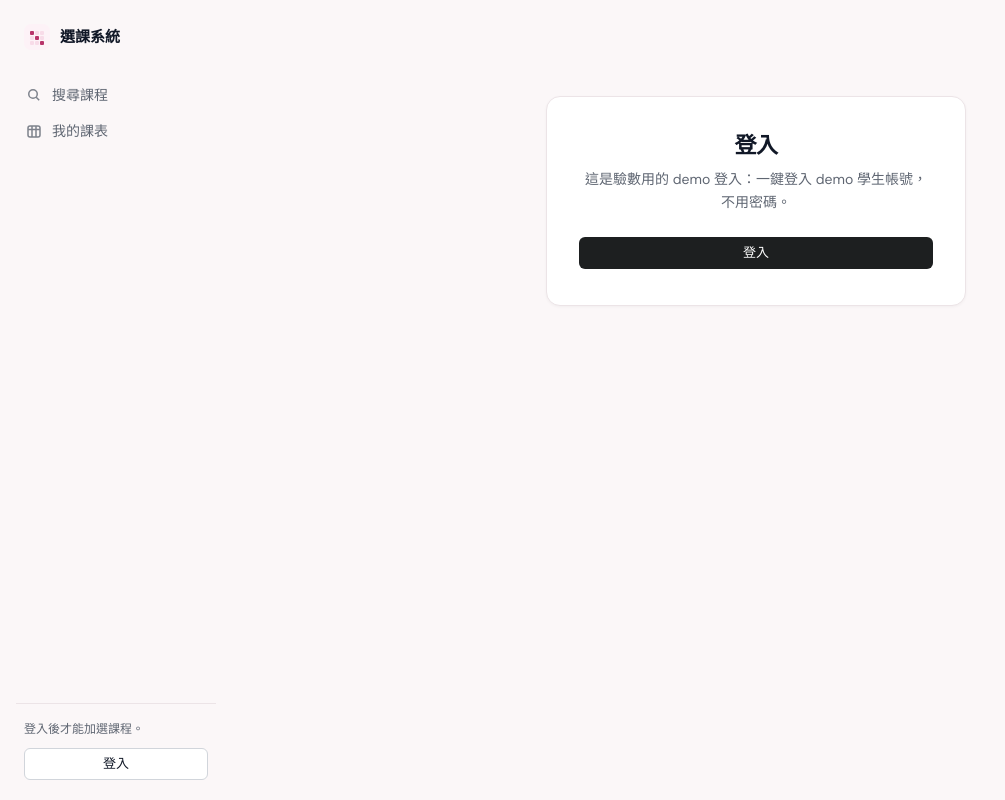
After one commit to lucashsu95/course_select, a Django app: page /login/ in a window 1280 px wide. The commit adds this page. Shown: the whole page, without its empty margins (0-1005 px from the left). Run offline with Django 5.2, Linux system fonts and the light colour scheme.

Commit message:
feat: 改用 demo 一鍵登入取代 Google OAuth（驗數用）
1. 新增 demo_login view 與 /login/ 路由，POST 一鍵登入 demo 學生（無密碼），回跳 next 限本站
2. 新增 login.html 登入頁與 .login-card 樣式
3. settings 移除 allauth 的 app、middleware、認證 backend 與 Google provider 設定；LOGIN_URL 改 /login/
4. 登出改掛 Django 內建 LogoutView（POST-only）於 /logout/
5. 側欄、詳情頁的登入與登出按鈕改指 demo_login 與 logout
6. 測試斷言同步：google_login→demo_login、未登入回跳 /accounts/google/login/→/login/

Google OAuth 版本保留在 feat/google-oauth 分支，要還原從該分支帶回。

```diff
--- a/config/urls.py
+++ b/config/urls.py
@@ -1,8 +1,10 @@
 from django.contrib import admin
+from django.contrib.auth import views as auth_views
 from django.urls import include, path
 
 urlpatterns = [
     path("admin/", admin.site.urls),
-    path("accounts/", include("allauth.urls")),
+    # 登出改用 Django 內建（POST-only）；Google OAuth 在 feat/google-oauth 分支
+    path("logout/", auth_views.LogoutView.as_view(), name="logout"),
     path("", include("courses.urls")),
 ]
--- a/courses/static/courses/app.css
+++ b/courses/static/courses/app.css
@@ -524,3 +524,9 @@ h2 { font-size: var(--fs-section); font-weight: 600; }
 /* 先修課程標示 */
 .c-prereq { color: var(--muted); }
 .prereq-missing { color: var(--negative); }
+
+/* 登入頁（demo 一鍵登入） */
+.login-card { max-width: 420px; margin: 8vh auto 0; padding: 36px 32px; border: 1px solid var(--border); border-radius: 14px; background: var(--surface); text-align: center; box-shadow: 0 1px 3px rgb(0 0 0 / 0.04); }
+.login-card h1 { font-size: 22px; margin-bottom: 10px; }
+.login-card .login-note { color: var(--muted); font-size: 14px; line-height: 1.6; margin-bottom: 24px; }
+.login-card .login-btn { width: 100%; }
--- a/courses/templates/courses/_nav.html
+++ b/courses/templates/courses/_nav.html
@@ -27,10 +27,11 @@
         <span class="who-meta">已登入</span>
       </span>
     </div>
-    <form method="post" action="{% url 'account_logout' %}" class="inline-form">{% csrf_token %}
+    <form method="post" action="{% url 'logout' %}" class="inline-form">{% csrf_token %}
       <button class="btn btn-secondary">登出</button></form>
   {% else %}
     <p class="who-meta">登入後才能加選課程。</p>
-    <a class="btn btn-secondary" href="{% url 'google_login' %}">以 Google 登入</a>
+    <form method="post" action="{% url 'demo_login' %}" class="inline-form">{% csrf_token %}
+      <button class="btn btn-secondary">登入</button></form>
   {% endif %}
 </div>
--- a/courses/templates/courses/detail.html
+++ b/courses/templates/courses/detail.html
@@ -8,7 +8,7 @@
   </div>
   <div class="action">
     {% if not user.is_authenticated %}
-      <p class="login-hint">登入後才能加選 · <a href="{% url 'google_login' %}">以 Google 登入</a></p>
+      <p class="login-hint">登入後才能加選 · <a href="{% url 'demo_login' %}">登入</a></p>
     {% endif %}
     {% if user.is_authenticated and is_teacher %}<a class="btn btn-secondary" href="{% url 'course_roster' course.pk %}">選課名單</a>{% endif %}
   </div>
--- /dev/null
+++ b/courses/templates/courses/login.html
@@ -0,0 +1,12 @@
+{% extends "courses/base.html" %}
+{% block title %}登入{% endblock %}
+{% block content %}
+<section class="login-card">
+  <h1>登入</h1>
+  <p class="login-note">這是驗數用的 demo 登入：一鍵登入 demo 學生帳號，不用密碼。</p>
+  <form method="post">{% csrf_token %}
+    <input type="hidden" name="next" value="{{ request.GET.next|default:'' }}">
+    <button type="submit" class="btn btn-primary login-btn">登入</button>
+  </form>
+</section>
+{% endblock %}
--- a/courses/urls.py
+++ b/courses/urls.py
@@ -2,6 +2,7 @@ from django.urls import path
 from . import views
 
 urlpatterns = [
+    path("login/", views.demo_login, name="demo_login"),
     path("", views.course_list, name="course_list"),
     path("course/<int:pk>/", views.course_detail, name="course_detail"),
     path("section/<int:pk>/enroll/", views.enroll, name="enroll"),
--- a/courses/views.py
+++ b/courses/views.py
@@ -1,6 +1,8 @@
 from django.conf import settings
 from django.contrib import messages
+from django.contrib.auth import login as auth_login
 from django.contrib.auth.decorators import login_required
+from django.contrib.auth.models import User
 from django.db.models import Count, Q
 from django.shortcuts import get_object_or_404, redirect, render
 from django.utils.http import url_has_allowed_host_and_scheme
@@ -34,6 +36,22 @@ def _window_context(term):
     else:
         text = "加選中"
     return {"state": state, "text": text}
+
+
+def demo_login(request):
+    """寫死登入（老師驗數用）：一鍵登入 demo 學生，不用密碼。
+
+    GET 顯示登入頁；POST 直接登入後回 next（只收本站網址）。
+    Google OAuth 版本在 feat/google-oauth 分支。
+    """
+    if request.method == "POST":
+        user = User.objects.filter(username="demo").first()
+        if user is not None:
+            auth_login(request, user)
+        return _redirect_next(request, "course_list")
+    if request.user.is_authenticated:
+        return redirect("course_list")
+    return render(request, "courses/login.html")
 
 
 def course_list(request):
```
Also changed, not shown: config/settings.py (+4 -15 lines), courses/tests/test_views.py (+1 -1 lines), courses/tests/test_waitlist.py (+1 -1 lines).
